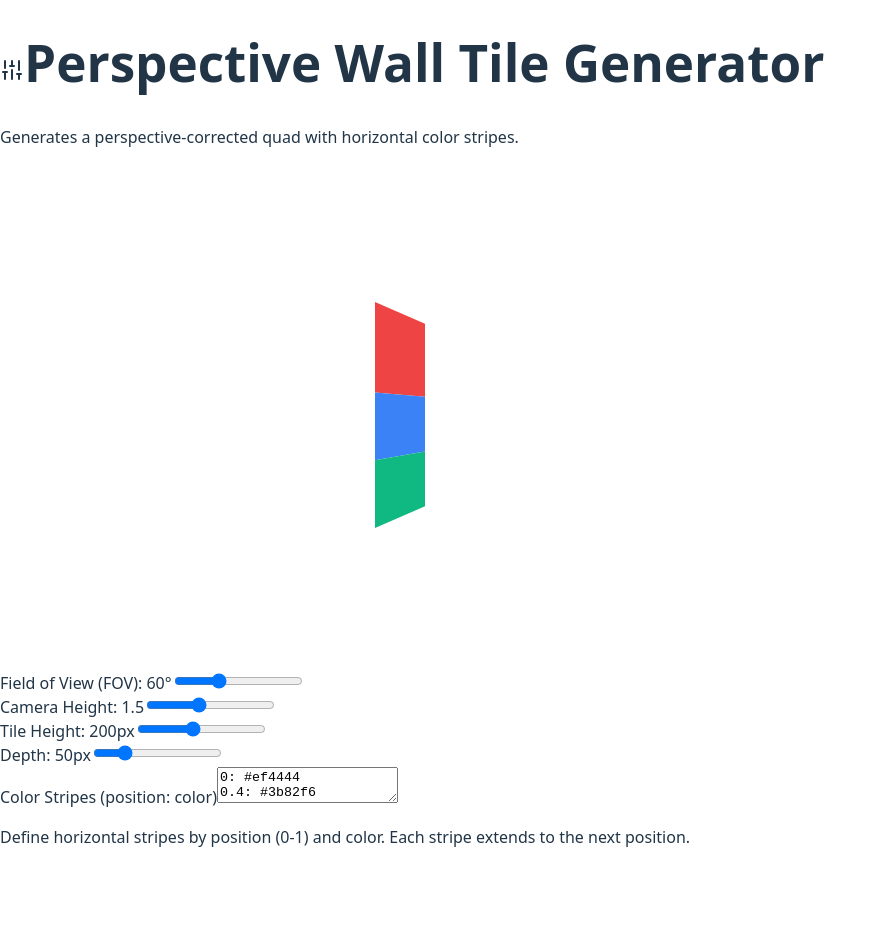
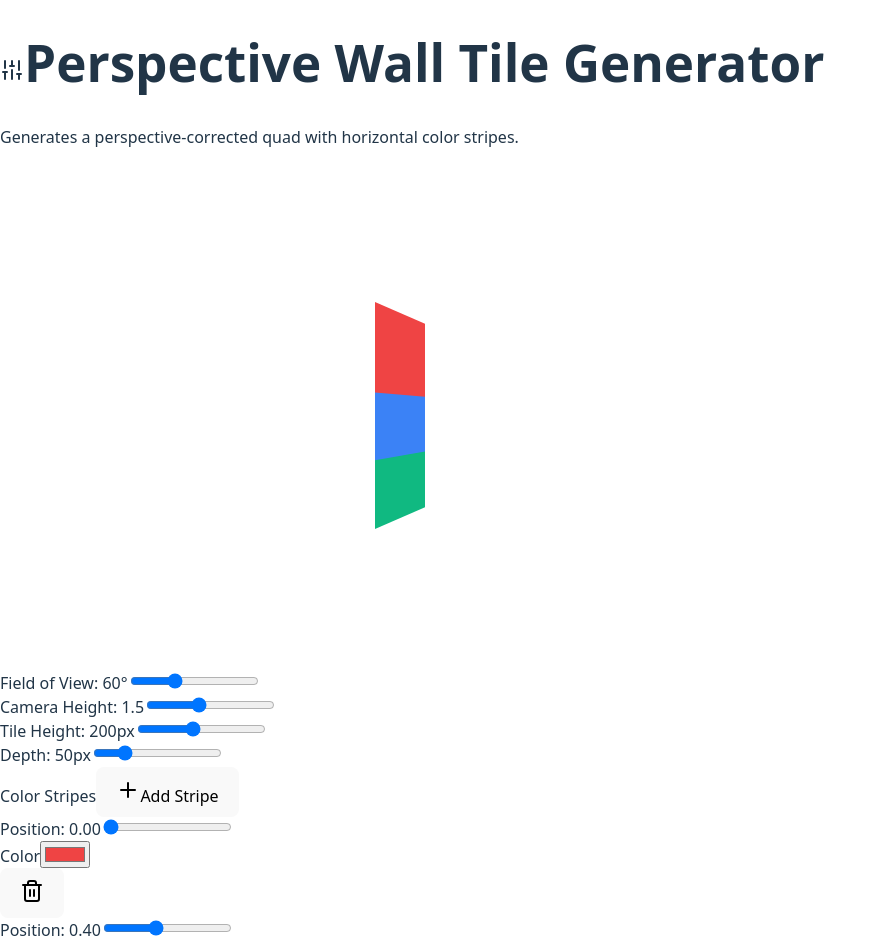
Before and after one commit to cosmicsplendor/perspective-walltile-gen, a React (Vite) app: page / in a window 1280 px wide. Shown: the top 940 px of the page, without its empty margins (0-887 px from the left). Before the commit the page ends 865 px from the top, so only its background shows below. Built offline with nearby package versions, Linux system fonts and the light colour scheme.

Commit message:
Overdraw stripes to hide gaps and make it possible to add stripes via ui

```diff
--- a/package.json
+++ b/package.json
@@ -4,7 +4,7 @@
   "version": "0.0.0",
   "type": "module",
   "scripts": {
-    "dev": "vite",
+    "start": "vite",
     "build": "vite build",
     "lint": "eslint .",
     "preview": "vite preview"
--- a/src/App.jsx
+++ b/src/App.jsx
@@ -1,5 +1,5 @@
 import React, { useState, useRef, useEffect } from 'react';
-import { Sliders } from 'lucide-react';
+import { Sliders, Plus, Trash2 } from 'lucide-react';
 
 export default function PerspectiveTileGenerator() {
   const canvasRef = useRef(null);
@@ -7,25 +7,32 @@ export default function PerspectiveTileGenerator() {
   const [cameraHeight, setCameraHeight] = useState(1.5);
   const [tileHeight, setTileHeight] = useState(200);
   const [depth, setDepth] = useState(50);
-  const [stripesInput, setStripesInput] = useState('0: #ef4444\n0.4: #3b82f6\n0.7: #10b981');
+  const [stripes, setStripes] = useState([
+    { position: 0, color: '#ef4444' },
+    { position: 0.4, color: '#3b82f6' },
+    { position: 0.7, color: '#10b981' }
+  ]);
 
-  const parseStripes = (input) => {
-    const lines = input.trim().split('\n');
-    const stripes = [];
+  const addStripe = () => {
+    const newPos = stripes.length > 0 ? Math.min(stripes[stripes.length - 1].position + 0.1, 0.9) : 0;
+    setStripes([...stripes, { position: newPos, color: '#6b7280' }]);
+  };
 
-    for (const line of lines) {
-      const parts = line.split(':').map(s => s.trim());
-      if (parts.length === 2) {
-        const position = parseFloat(parts[0]);
-        const color = parts[1];
-        if (!isNaN(position)) {
-          stripes.push({ position, color });
-        }
-      }
-    }
+  const removeStripe = (index) => {
+    setStripes(stripes.filter((_, i) => i !== index));
+  };
 
-    stripes.sort((a, b) => a.position - b.position);
-    return stripes;
+  const updateStripePosition = (index, value) => {
+    const newStripes = [...stripes];
+    newStripes[index].position = parseFloat(value);
+    newStripes.sort((a, b) => a.position - b.position);
+    setStripes(newStripes);
+  };
+
+  const updateStripeColor = (index, color) => {
+    const newStripes = [...stripes];
+    newStripes[index].color = color;
+    setStripes(newStripes);
   };
 
   useEffect(() => {
@@ -52,11 +59,9 @@ export default function PerspectiveTileGenerator() {
     const farTop = centerY - (tileHeight / 2) * farScale;
     const farBottom = centerY + (tileHeight / 2) * farScale;
 
-    // Parse stripes
-    const stripes = parseStripes(stripesInput);
+    const sortedStripes = [...stripes].sort((a, b) => a.position - b.position);
 
-    if (stripes.length === 0) {
-      // Draw solid quad if no stripes
+    if (sortedStripes.length === 0) {
       ctx.fillStyle = '#3b82f6';
       ctx.beginPath();
       ctx.moveTo(nearLeft, nearTop);
@@ -68,21 +73,18 @@ export default function PerspectiveTileGenerator() {
       return;
     }
 
-    // Draw each stripe segment
-    for (let i = 0; i < stripes.length; i++) {
-      const startPos = stripes[i].position;
-      const endPos = i < stripes.length - 1 ? stripes[i + 1].position : 1.0;
-      const color = stripes[i].color;
+    // Draw each stripe segment with 1px overdraw
+    for (let i = 0; i < sortedStripes.length; i++) {
+      const startPos = sortedStripes[i].position;
+      const endPos = i < sortedStripes.length - 1 ? sortedStripes[i + 1].position : 1.0;
+      const color = sortedStripes[i].color;
 
-      // Calculate Y positions for this stripe on near side
       const nearSegTop = nearTop + (nearBottom - nearTop) * startPos;
-      const nearSegBottom = nearTop + (nearBottom - nearTop) * endPos;
+      const nearSegBottom = nearTop + (nearBottom - nearTop) * endPos + 1; // +1px overdraw
 
-      // Calculate Y positions for this stripe on far side
       const farSegTop = farTop + (farBottom - farTop) * startPos;
-      const farSegBottom = farTop + (farBottom - farTop) * endPos;
+      const farSegBottom = farTop + (farBottom - farTop) * endPos + 1; // +1px overdraw
 
-      // Draw the stripe segment
       ctx.fillStyle = color;
       ctx.beginPath();
       ctx.moveTo(nearLeft, nearSegTop);
@@ -93,10 +95,11 @@ export default function PerspectiveTileGenerator() {
       ctx.fill();
     }
 
-  }, [fov, cameraHeight, tileHeight, depth, stripesInput]);
+  }, [fov, cameraHeight, tileHeight, depth, stripes]);
 
   return (
-    <div className="w-full max-w-4xl mx-auto p-6 bg-white">
+    <div className="min-h-screen bg-gray-50 flex items-center justify-center p-6">
+      <div className="w-full max-w-4xl bg-white rounded-xl shadow-lg p-6">
         <div className="mb-6">
           <h1 className="text-2xl font-bold text-gray-900 mb-2 flex items-center gap-2">
             <Sliders className="w-6 h-6" />
@@ -114,10 +117,11 @@ export default function PerspectiveTileGenerator() {
           className="w-full border-2 border-gray-300 rounded-lg mb-6 bg-white"
         />
 
-      <div className="space-y-4">
+        <div className="space-y-6">
+          <div className="grid grid-cols-2 gap-4">
             <div>
               <label className="block text-sm font-medium text-gray-700 mb-1">
-            Field of View (FOV): {fov}°
+                Field of View: {fov}°
               </label>
               <input
                 type="range"
@@ -171,20 +175,59 @@ export default function PerspectiveTileGenerator() {
                 className="w-full"
               />
             </div>
+          </div>
 
           <div>
-          <label className="block text-sm font-medium text-gray-700 mb-2">
-            Color Stripes (position: color)
+            <div className="flex items-center justify-between mb-3">
+              <label className="text-sm font-medium text-gray-700">
+                Color Stripes
               </label>
-          <textarea
-            value={stripesInput}
-            onChange={(e) => setStripesInput(e.target.value)}
-            className="w-full h-32 p-3 border-2 border-gray-300 rounded-lg font-mono text-sm"
-            placeholder="0: #ff0000&#10;0.5: #00ff00"
+              <button
+                onClick={addStripe}
+                className="flex items-center gap-1 px-3 py-1 bg-blue-500 text-white rounded-lg hover:bg-blue-600 text-sm"
+              >
+                <Plus className="w-4 h-4" />
+                Add Stripe
+              </button>
+            </div>
+
+            <div className="space-y-2">
+              {stripes.map((stripe, index) => (
+                <div key={index} className="flex items-center gap-3 p-3 bg-gray-50 rounded-lg">
+                  <div className="flex-1">
+                    <label className="block text-xs text-gray-600 mb-1">
+                      Position: {stripe.position.toFixed(2)}
+                    </label>
+                    <input
+                      type="range"
+                      min="0"
+                      max="1"
+                      step="0.01"
+                      value={stripe.position}
+                      onChange={(e) => updateStripePosition(index, e.target.value)}
+                      className="w-full"
                     />
-          <p className="text-xs text-gray-500 mt-1">
-            Define horizontal stripes by position (0-1) and color. Each stripe extends to the next position.
-          </p>
+                  </div>
+                  <div>
+                    <label className="block text-xs text-gray-600 mb-1">Color</label>
+                    <input
+                      type="color"
+                      value={stripe.color}
+                      onChange={(e) => updateStripeColor(index, e.target.value)}
+                      className="w-16 h-10 rounded cursor-pointer"
+                    />
+                  </div>
+                  <button
+                    onClick={() => removeStripe(index)}
+                    className="p-2 text-red-500 hover:bg-red-50 rounded-lg"
+                    title="Remove stripe"
+                  >
+                    <Trash2 className="w-5 h-5" />
+                  </button>
+                </div>
+              ))}
+            </div>
+          </div>
         </div>
       </div>
     </div>
```
Lines whose indentation alone changed are shown as unchanged.
